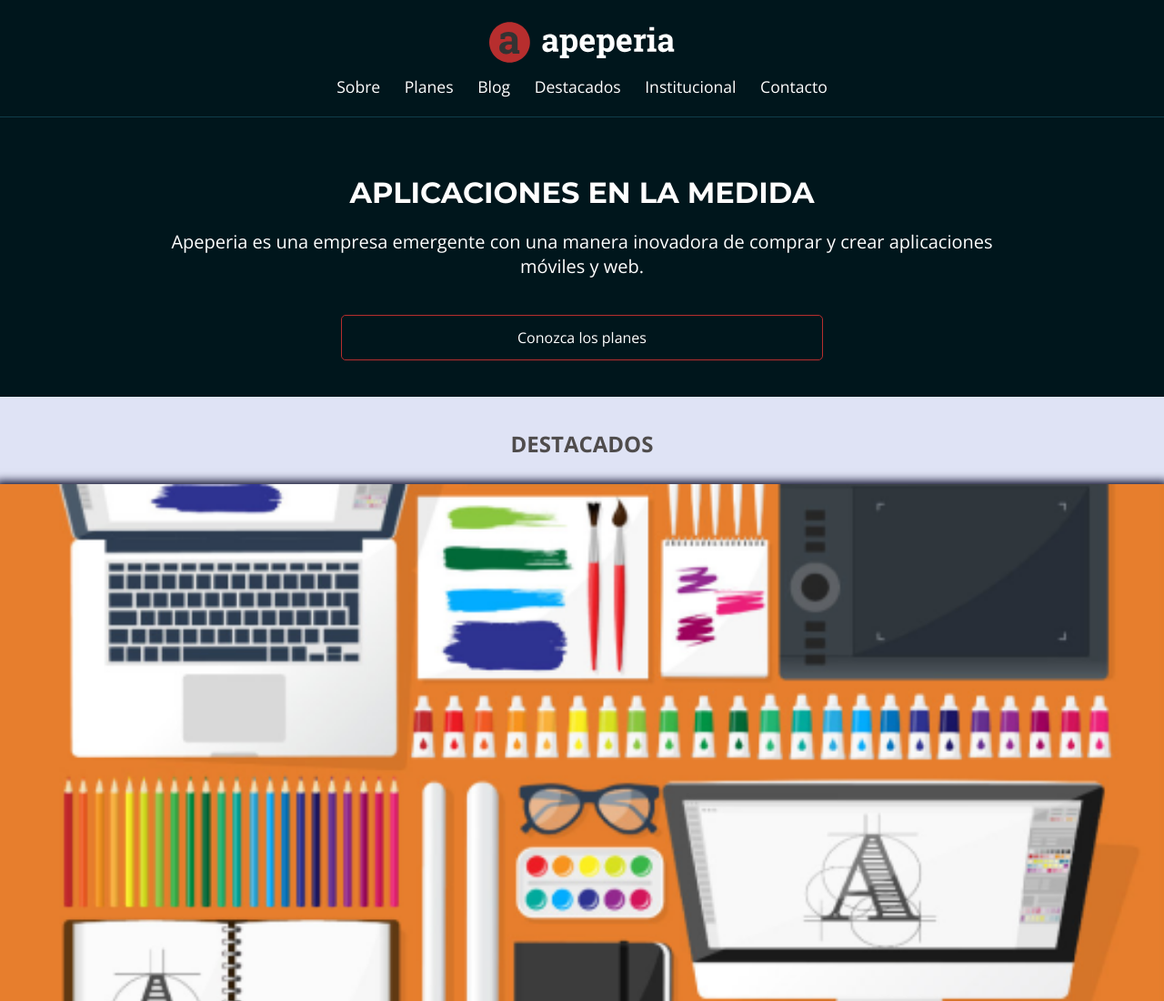
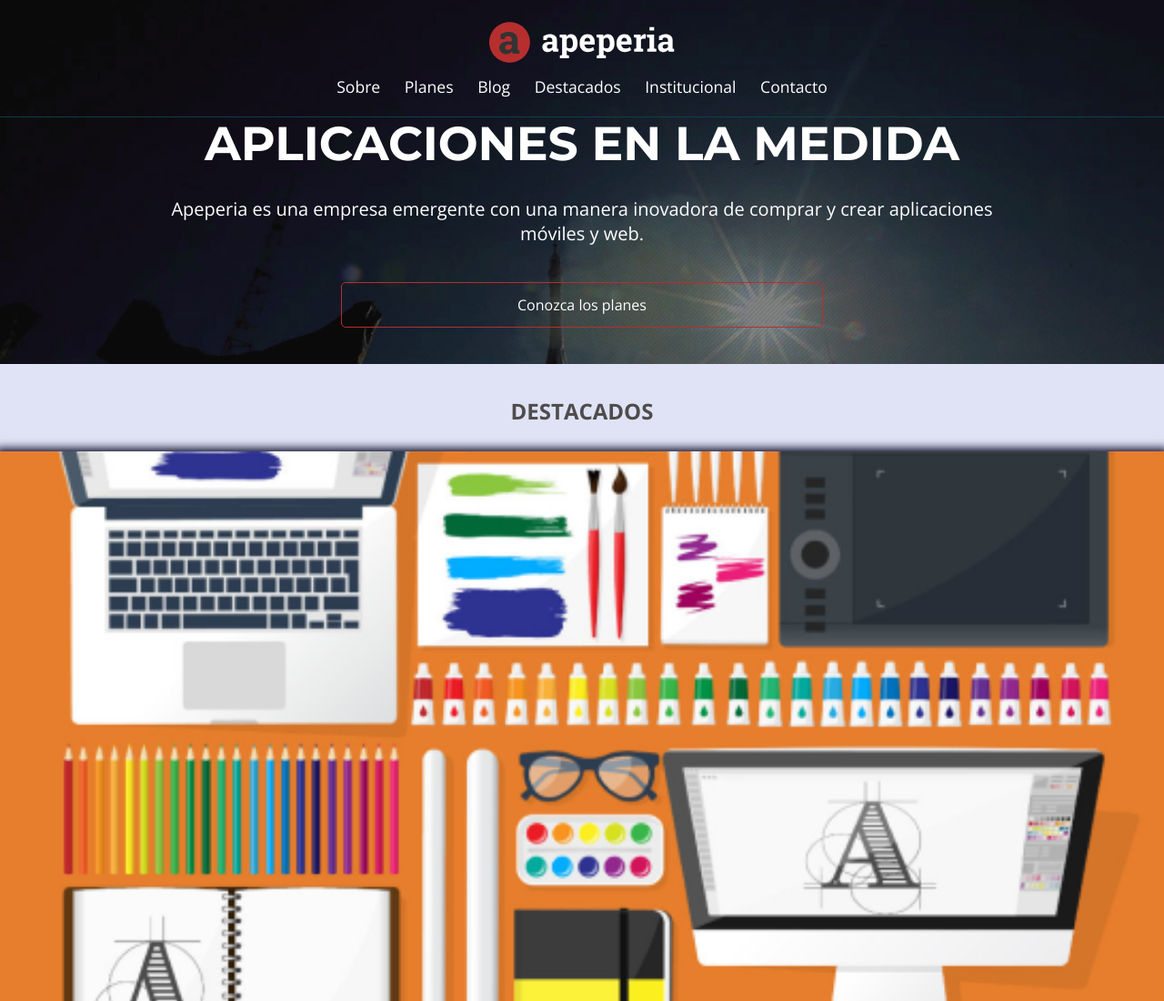
Before and after one commit to lmoreno98/Alura, a plain HTML site: page Front-End/LayoutResponsivo/index.html in a window 1280 px wide. Shown: the top 1100 px of the page at 91% size. Drawn offline with nearby package versions, Linux system fonts and the light colour scheme.

Commit message:
Parte desktop y tablet de las llamadas

```diff
--- a/Front-End/LayoutResponsivo/css/llamada.css
+++ b/Front-End/LayoutResponsivo/css/llamada.css
@@ -31,3 +31,23 @@
 .llamada__boton {
     width: 100%;
 }
+
+@media screen and (min-width: 1024px) {
+    .llamada {
+        background-image: url(../img/bg-intro.jpg);
+        background-size: cover;
+
+        padding-top: 8.25rem;
+    }
+
+    .llamada__titulo {
+        font-size: 3.25rem;
+        margin-bottom: 2rem;
+    }
+}
+
+@media  screen and (max-width: 768px) {
+    .llamada__texto{
+        max-width: 600px;
+    }
+}
```
